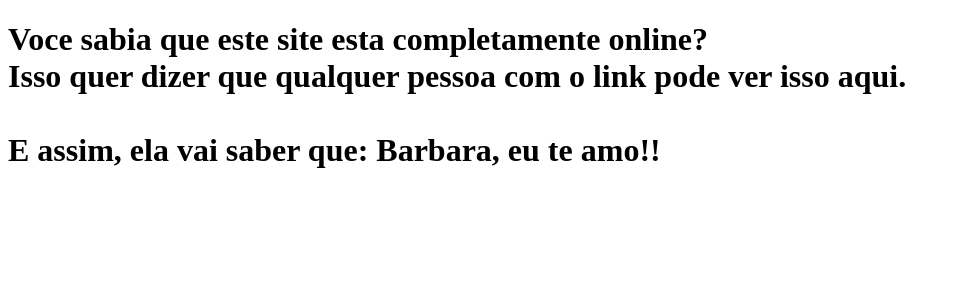
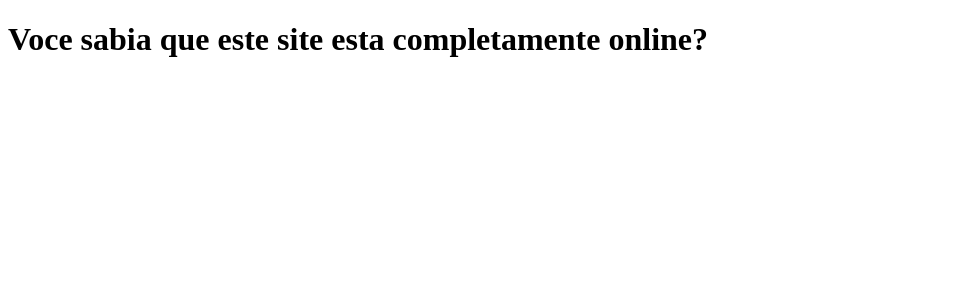
Before and after one commit to raul-ferreira/praticacurso.dev, a Next.js app: page / in a window 1280 px wide. Shown: the top 300 px of the page, without its empty margins (0-960 px from the left). Built offline with nearby package versions, Linux system fonts and the light colour scheme.

Commit message:
Atualizar mensagem

```diff
--- a/pages/index.js
+++ b/pages/index.js
@@ -1,7 +1,6 @@
 function Home() {
     return <h1>Voce sabia que este site esta completamente online? <br></br>
-    Isso quer dizer que qualquer pessoa com o link pode ver isso aqui. <br></br><br></br>
-    E assim, ela vai saber que: Barbara, eu te amo!!</h1>
+    </h1>
 }
 
 export default Home;
```
